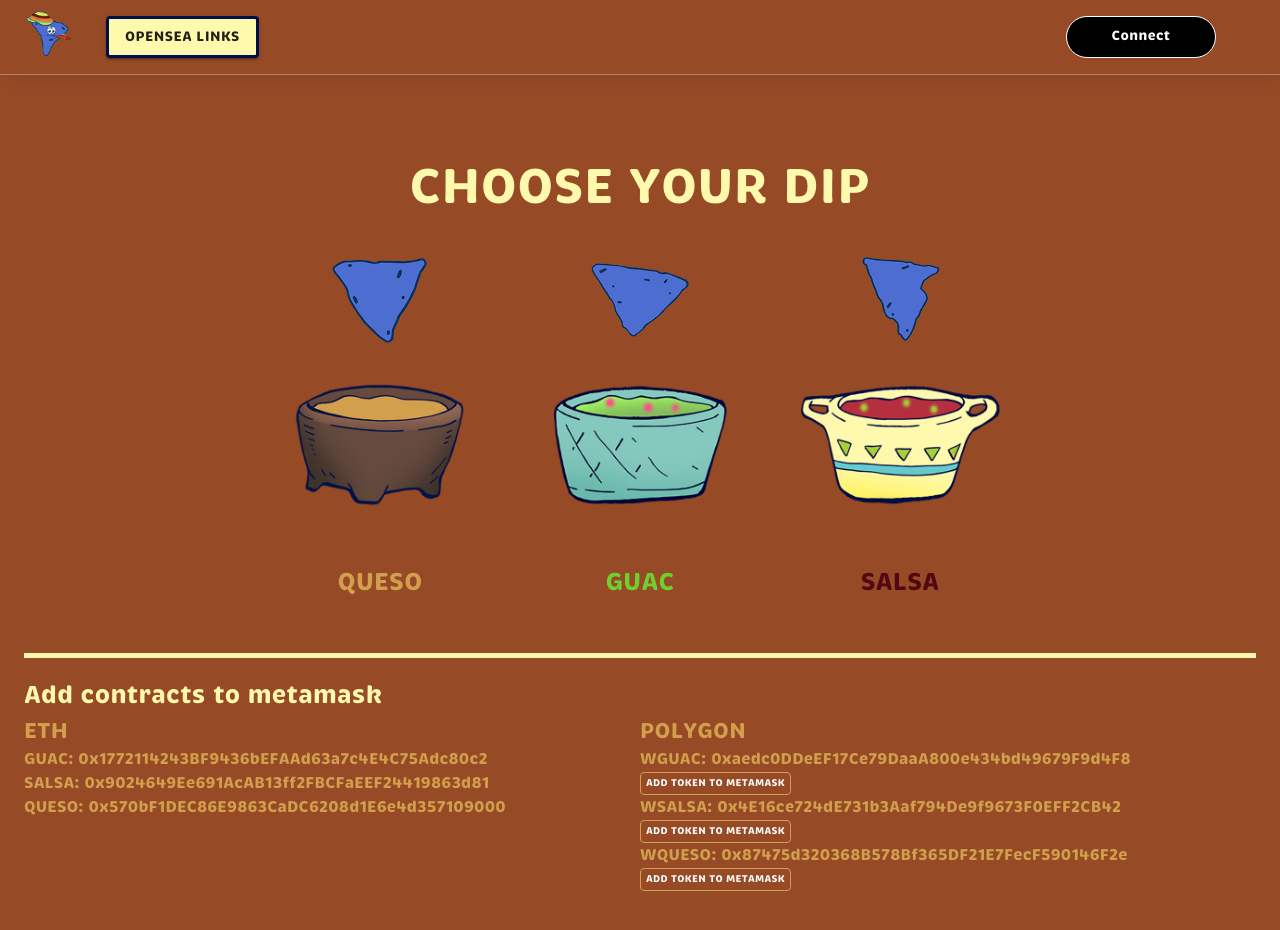
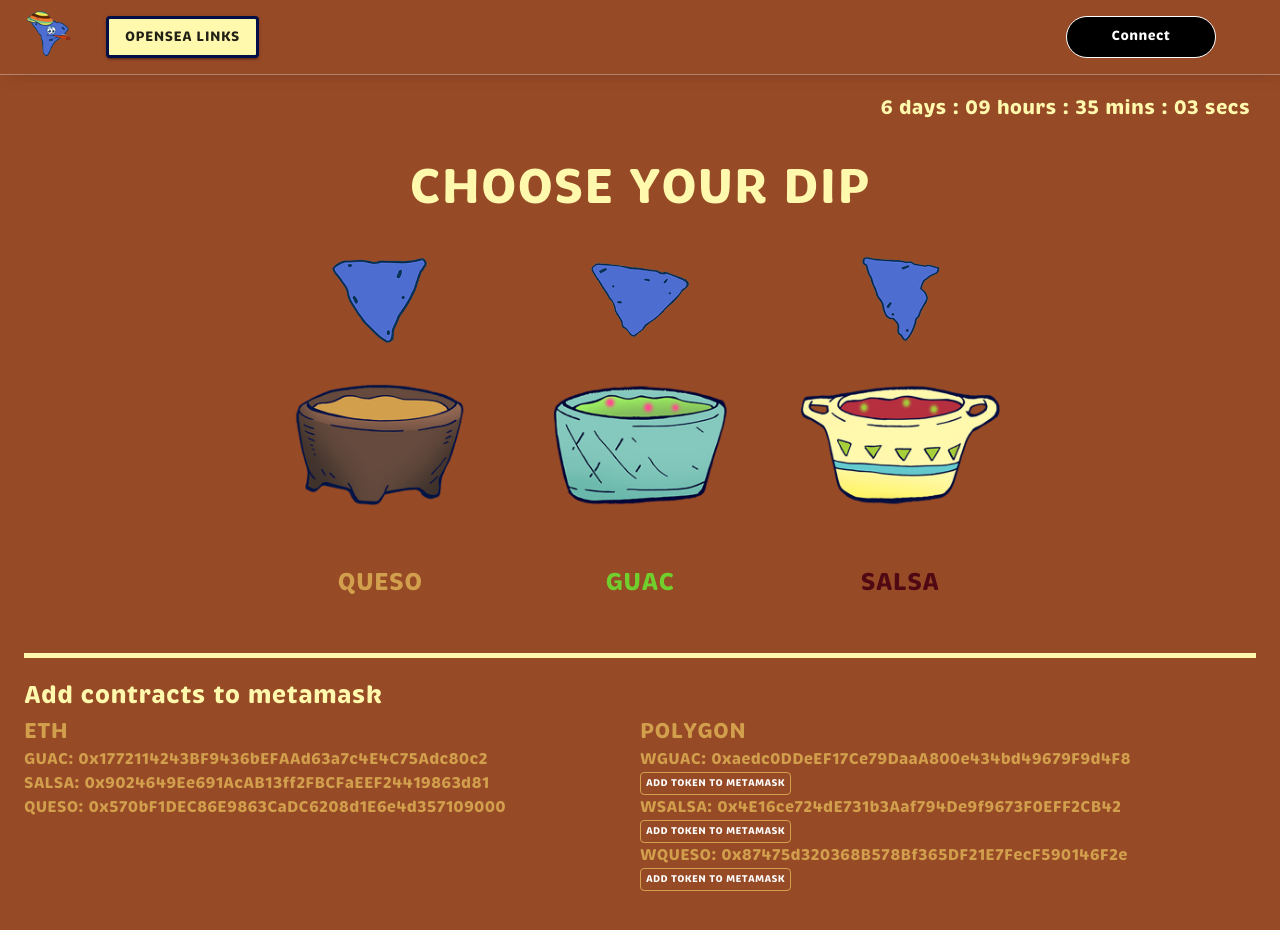
Before and after one commit to WeLoveGuac/TheBigDip, a Next.js app: page / in a window 1280 px wide. Shown: the top 930 px of the page. Built offline with nearby package versions, Linux system fonts and the light colour scheme.

Commit message:
added timer

```diff
--- a/components/Dip.js
+++ b/components/Dip.js
@@ -6,6 +6,7 @@ import { toast } from 'react-toastify';
 import 'react-toastify/dist/ReactToastify.css';
 import abi from '../public/config/abi.json';
 import Config from '../public/config/Config.json';
+import CountDown from "./Timer";
 
 const CustomCheckbox = withStyles({
     root: {
@@ -69,10 +70,10 @@ const useStyles = makeStyles((theme) => ({
         fontSize: '50px',
         fontWeight: "500",
         color: '#fff9ad',
-        marginTop: '100px',
+        paddingTop: '100px',
         textAlign: 'center',
         [theme.breakpoints.down("xs")]: {
-            marginTop: '70px',
+            paddingTop: '70px',
             fontSize: '30px',
             lineHeight: '1.3'
         }
@@ -261,6 +262,11 @@ const Dip = () => {
     }
 
     const dipChip = () => {
+        if (!loading && !checkboxArr.length) {
+            setOpen(false);
+            return;
+        }
+
         if (!checkList.length) {
             toast.error(`Choose at least one chip!`);
             return;
@@ -404,8 +410,59 @@ const Dip = () => {
         }
     };
 
+    const [time, setTime] = useState(null);
+
+    useEffect(() => {
+        const nextDayAndTime = (dayOfWeek, hour, minute) => {
+            var now = new Date()
+            var result = new Date(
+                now.getFullYear(),
+                now.getMonth(),
+                now.getDate() + (7 + dayOfWeek - now.getDay()) % 7,
+                hour,
+                minute)
+
+            if (result < now)
+                result.setDate(result.getDate() + 7)
+
+            return result
+        }
+
+        const changeTimezone = (date, ianatz) => {
+
+            // suppose the date is 12:00 UTC
+            var invdate = new Date(date.toLocaleString('en-US', {
+                timeZone: ianatz
+            }));
+
+            // then invdate will be 07:00 in Toronto
+            // and the diff is 5 hours
+            var diff = date.getTime() - invdate.getTime();
+
+            // so 12:00 in Toronto is 17:00 UTC
+            return new Date(date.getTime() - diff); // needs to substract
+        }
+
+        let nextTues = nextDayAndTime(2, 9, 0);
+        let timezoneChanged = changeTimezone(nextTues, "America/Toronto");
+
+        let diffTime = Math.abs(timezoneChanged.valueOf() - new Date().valueOf());
+        let days = diffTime / (24 * 60 * 60 * 1000);
+        let hours = (days % 1) * 24;
+        let minutes = (hours % 1) * 60;
+        let secs = (minutes % 1) * 60;
+        [days, hours, minutes, secs] = [Math.floor(days), Math.floor(hours), Math.floor(minutes), Math.floor(secs)];
+        setTime({
+            days: parseInt(days),
+            hours: parseInt(hours),
+            minutes: parseInt(minutes),
+            seconds: parseInt(secs)
+        });
+    }, [])
+
     return (
         <Container>
+            {time && <CountDown days={time.days} hours={time.hours} minutes={time.minutes} seconds={time.seconds} />}
             <Typography className={classes.title}>CHOOSE YOUR DIP</Typography>
             <Box className={classes.mainContainer}>
                 {imgArr.map((elem, index) => {
@@ -445,7 +502,7 @@ const Dip = () => {
                 closeAfterTransition
                 BackdropComponent={Backdrop}
                 BackdropProps={{
-                    timeout: 500,
+                    timeout: 1000,
                 }}
             >
                 <Fade in={open}>
@@ -485,7 +542,7 @@ const Dip = () => {
                                 )}
                                 <Box mt="20px" display='flex' justifyContent='center'>
                                     <Button variant="contained" color="primary" onClick={dipChip}>
-                                        Dip it
+                                        {(!loading && !checkboxArr.length) ? 'Lick Your FIngers' : 'Dip it'}
                                     </Button>
                                 </Box>
                             </>
--- /dev/null
+++ b/components/Timer.js
@@ -0,0 +1,73 @@
+import React from "react";
+
+export default function CountDown({ days = 0, hours = 0, minutes = 0, seconds = 0 }) {
+    const [paused, setPaused] = React.useState(false);
+    const [over, setOver] = React.useState(false);
+    const [time, setTime] = React.useState({
+        days: parseInt(days),
+        hours: parseInt(hours),
+        minutes: parseInt(minutes),
+        seconds: parseInt(seconds)
+    });
+
+    const tick = () => {
+        if (paused || over) return;
+        if (time.days == 0 && time.hours == 0 && time.minutes == 0 && time.seconds == 0)
+            setOver(true);
+        else if (time.hours == 0 && time.minutes == 0 && time.seconds == 0)
+            setTime({
+                days: time.days - 1,
+                hours: 23,
+                minutes: 59,
+                seconds: 59
+            });
+        else if (time.minutes == 0 && time.seconds == 0)
+            setTime({
+                days: time.days,
+                hours: time.hours - 1,
+                minutes: 59,
+                seconds: 59
+            });
+        else if (time.seconds == 0)
+            setTime({
+                days: time.days,
+                hours: time.hours,
+                minutes: time.minutes - 1,
+                seconds: 59
+            });
+        else
+            setTime({
+                days: time.days,
+                hours: time.hours,
+                minutes: time.minutes,
+                seconds: time.seconds - 1
+            });
+    };
+
+    React.useEffect(() => {
+        let timerID = setInterval(() => tick(), 1000);
+        return () => clearInterval(timerID);
+    });
+
+    return (
+        <div style={{
+            position: 'absolute',
+            right: '30px',
+            fontFamily: "BreviaBold",
+            lineHeight: '1.5',
+            fontWeight: '400',
+            color: '#fff9ad',
+            fontSize: '20px',
+            textAlign: 'center',
+            marginBottom: '20px'
+        }}>
+            <p>{`${time.days
+                .toString()
+                .padStart(1, "0")} days : ${time.hours
+                    .toString()
+                    .padStart(2, "0")} hours : ${time.minutes
+                        .toString()
+                        .padStart(2, "0")} mins : ${time.seconds.toString().padStart(2, "0")} secs`}</p>
+        </div>
+    );
+}
```
